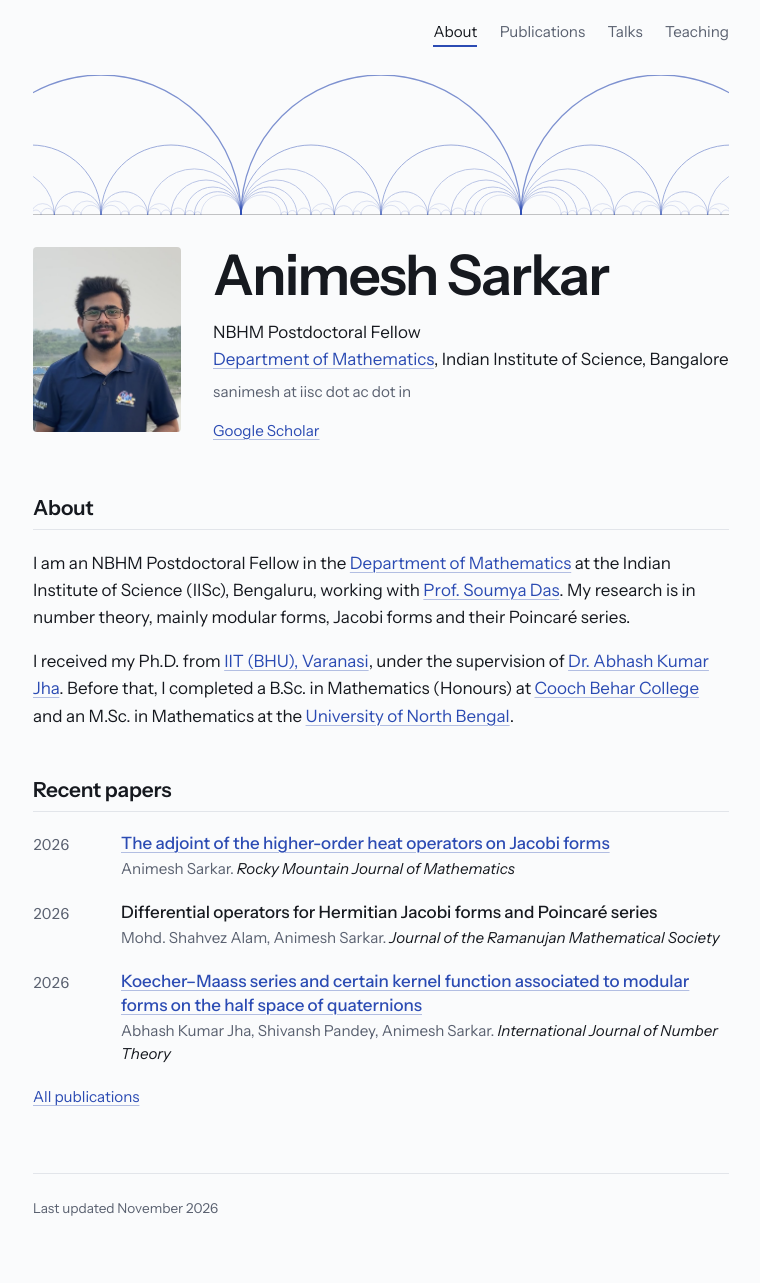
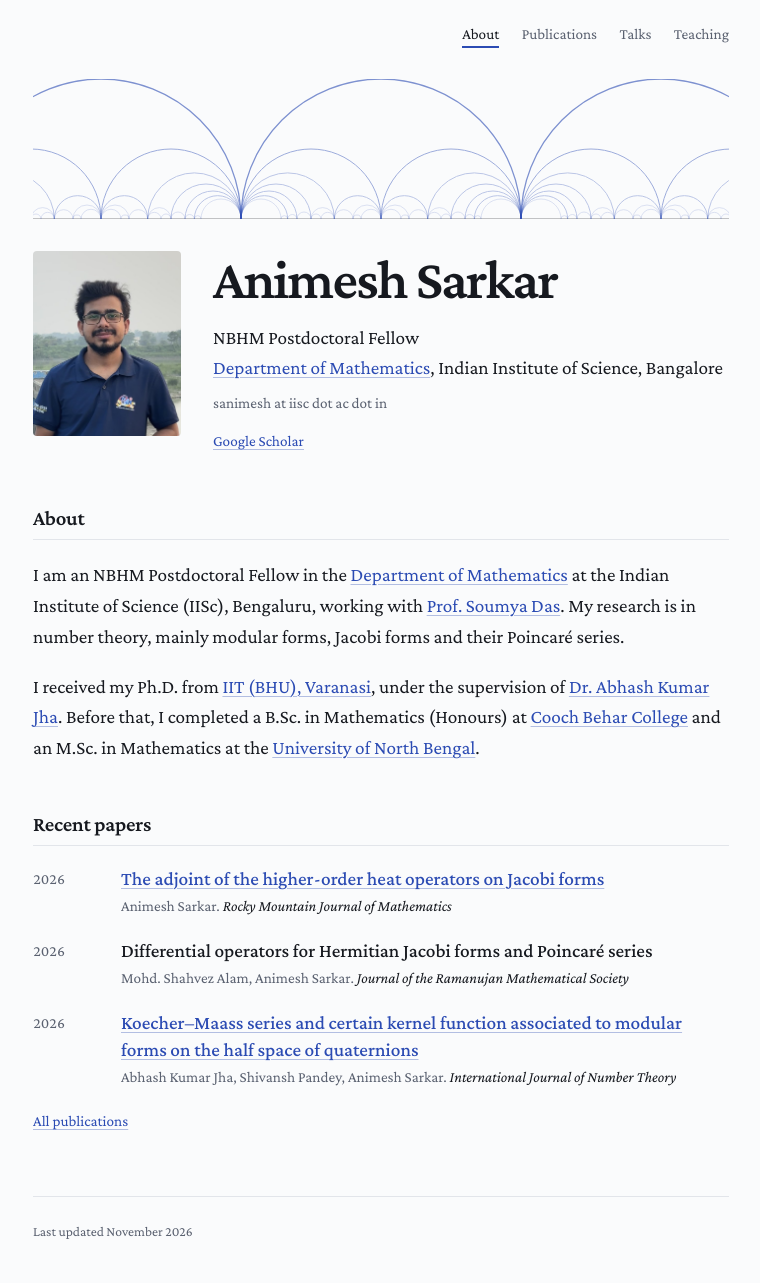
Before and after one commit to 4nimesh/4nimesh.github.io, a Jekyll site: the page built from index.md, in a window 1280 px wide. Shown: the whole page, without its empty margins (259-1019 px from the left). Built offline with Jekyll 4.4.1, drawn with Linux system fonts in a browser that asks for light colours; our own code applies the rules of GitHub Pages for plain Markdown files; before the commit the page ends 1260 px from its top, so only the background shows below that.

Commit message:
Switch back to the Crimson Pro serif font used on the old site
Co-Authored-By: Claude Opus 5.5 <noreply@anthropic.com>
Claude-Session: https://claude.ai/code/session_014UJWtfCJxmirMNssewipWg

```diff
--- a/_layouts/default.html
+++ b/_layouts/default.html
@@ -13,7 +13,7 @@
   <link rel="icon" href="{{ site.favicon }}" type="image/png">
   <link rel="preconnect" href="https://fonts.googleapis.com">
   <link rel="preconnect" href="https://fonts.gstatic.com" crossorigin>
-  <link rel="stylesheet" href="https://fonts.googleapis.com/css2?family=Instrument+Sans:ital,wdth,wght@0,75..100,400..700;1,75..100,400..700&display=swap">
+  <link rel="stylesheet" href="https://fonts.googleapis.com/css2?family=Crimson+Pro:ital,wght@0,400..700;1,400..700&display=swap">
   <link rel="stylesheet" href="/assets/css/site.css">
   {% if page.math %}
   <script>
--- a/assets/css/site.css
+++ b/assets/css/site.css
@@ -9,7 +9,7 @@
   --accent: #2b4bb3;
   --accent-soft: rgba(43, 75, 179, 0.08);
 
-  --font: "Instrument Sans", system-ui, -apple-system, "Segoe UI", Roboto, sans-serif;
+  --font: "Crimson Pro", Georgia, "Times New Roman", serif;
   --measure: 46rem;
   --gutter: 1.25rem;
 }
@@ -37,7 +37,7 @@ body {
   background: var(--paper);
   color: var(--ink);
   font-family: var(--font);
-  font-size: 1.0625rem;
+  font-size: 1.2rem;
   line-height: 1.6;
   font-feature-settings: "kern", "liga";
 }
@@ -171,7 +171,6 @@ nav a[aria-current="page"] {
 
 .hero h1 {
   font-size: clamp(2.4rem, 7vw, 3.5rem);
-  font-stretch: 85%;
   font-weight: 600;
   letter-spacing: -0.03em;
   line-height: 1;
@@ -198,7 +197,6 @@ nav a[aria-current="page"] {
 
 .page-title {
   font-size: clamp(2rem, 5vw, 2.6rem);
-  font-stretch: 85%;
   letter-spacing: -0.025em;
   margin: 2.5rem 0 0;
 }
@@ -268,7 +266,7 @@ li { margin-bottom: 0.3rem; }
    ------------------------------------------------------------ */
 @media (max-width: 600px) {
   .when:empty { display: none; }
-  body { font-size: 1rem; }
+  body { font-size: 1.125rem; }
   .topbar-inner { padding-top: 0.9rem; padding-bottom: 0.9rem; }
   .home .wordmark { display: none; }
   nav ul { gap: 1.1rem; }
```
